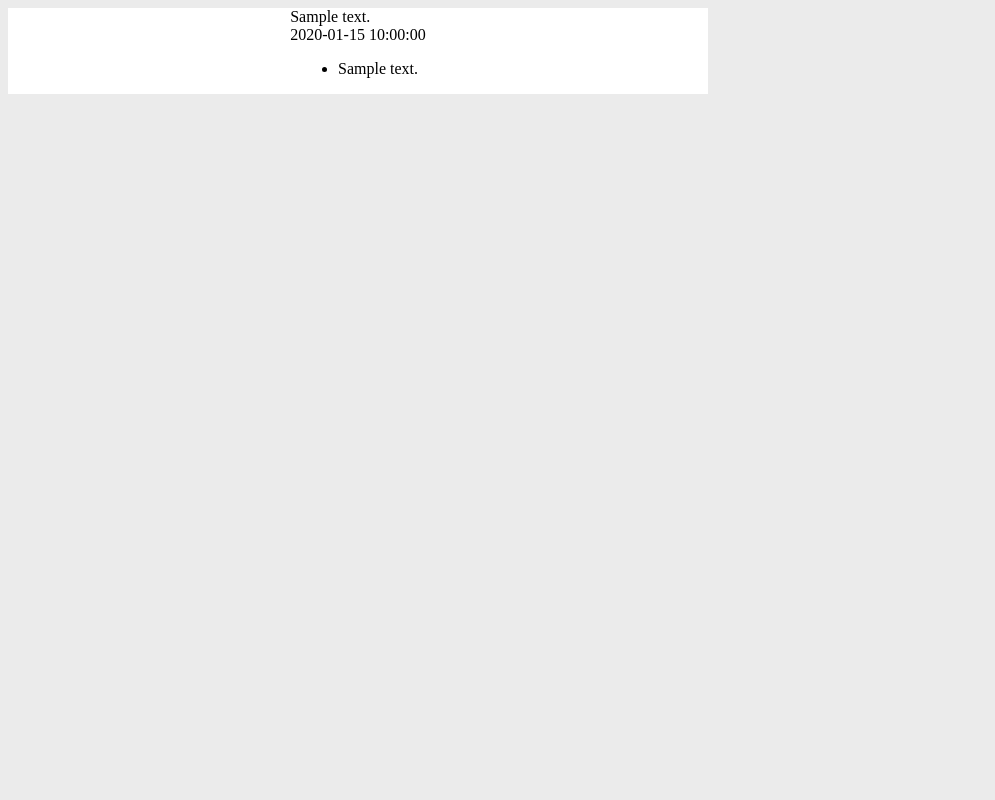
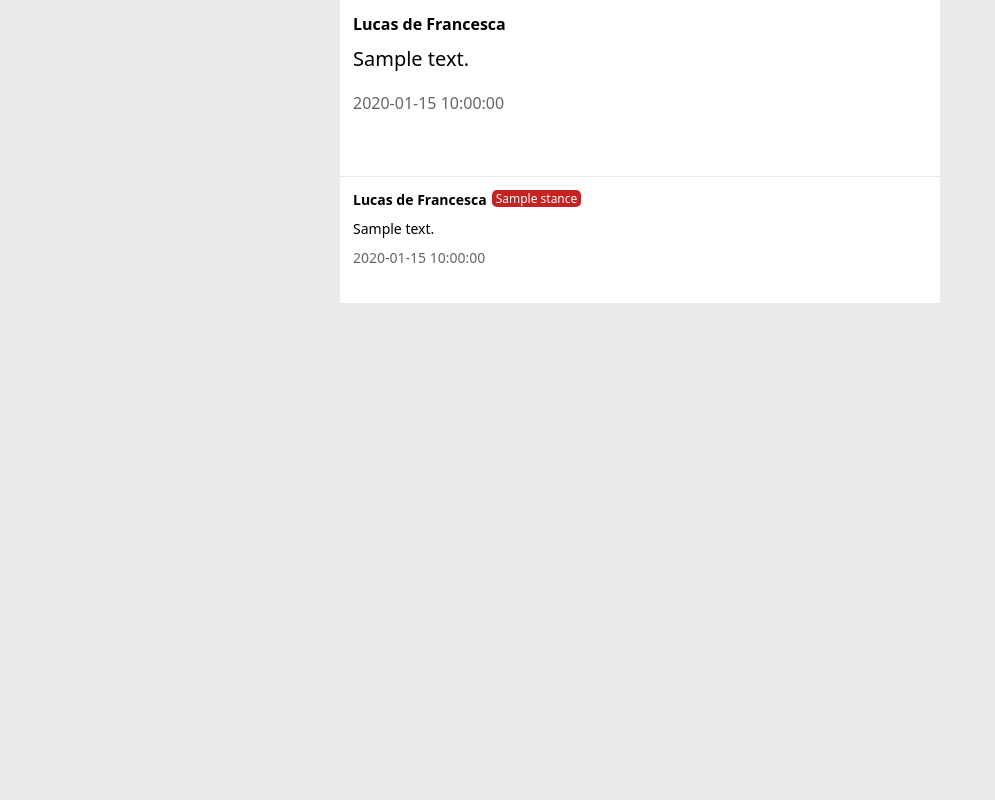
Before and after one commit to JiGGie145/controversial-tweets, a Flask app: template visualization/templates/visualization.html in a window 1280 px wide. Shown: the whole page, without its empty margins (0-995 px from the left). Run offline with Flask 2, Linux system fonts and the light colour scheme; the template is opened without the code that fills it: most values are stand-ins (such as "Sample title", 1, 10 or a date in 2020).

Commit message:
comenzando visualizacion con flask

```diff
--- a/visualization/app.py
+++ b/visualization/app.py
@@ -2,6 +2,7 @@ import os
 import pickle
 from flask import Flask
 from flask import render_template
+from tweet import PostNew, Reply
 
 app = Flask(__name__)
 
--- a/visualization/static/css/visualization.css
+++ b/visualization/static/css/visualization.css
@@ -1,7 +1,58 @@
+html, body {
+    height: 100%;
+    font-family: system-ui, -apple-system, BlinkMacSystemFont, "Segoe UI", Roboto, Ubuntu, "Helvetica Neue", sans-serif;
+}
+body {
+    margin: 0;
+}
+p {
+    margin: 0;
+}
 .container {
     display: flex;
     flex-direction: column;
     align-items: center;
-    width: 700px;
+    justify-content: center;
+}
+.content {
+    width: 600px;
+}
+.border {
+    border-style: solid;
+    border-width: 0 0 1 0;
+    border-color: #ebebeb;
+}
+.tweet {
+    display: flex;
+    flex-direction: column;
+    min-height: 150px;
     background: #fff;
+    padding: 13px;
 }
+.tweet-owner {
+    font-weight: bold;
+    padding: 0 5px 10px 0;
+}
+.tweet-title {
+    font-size: 20px;
+    padding-bottom: 10px;
+}
+.tweet-date {
+    color: #666;
+    padding-top: 10px;
+}
+.reply {
+    min-height: 100px;
+    font-size: 14px;
+}
+.reply-info {
+    display: flex;
+}
+.attack {
+    background: #c82121;
+    padding: 0 4px 0 4px;
+    border-radius: 5px;
+    color: #fff;
+    font-size: 12px;
+    border: 0;
+}
--- a/visualization/templates/visualization.html
+++ b/visualization/templates/visualization.html
@@ -5,26 +5,49 @@
     </head>
     <body style="background: #ebebeb">
         <div class="container">
-            <div class="post">
-                <div>
-                    <span>
+            <div class="content">
+                <div class="tweet border">
+                    <span class="tweet-owner">Lucas de Francesca</span>
+                    <span class="tweet-title">
                         {{ post.full_text }}
                     </span>
+                    <span class="tweet-date"> {{ post.created_at }}</span>
                 </div>
-                <div>
-                    <span>
-                        {{ post.created_at }}
-                    </span>
+                <div class="replies">
+                {% for reply in post.replies %}
+                    <div class="reply-content">
+                        <div class="tweet reply border">
+                            <div class="reply-info">
+                                <span class="tweet-owner">Lucas de Francesca</span>
+                                {% if reply.stance %}
+                                    <p><span class="attack"> {{ reply.stance }}</span></p>
+                                <!-- if not attack
+                                <p><span class="support">Support</span></p>
+                                -->
+                                {% endif %}
+                            </div>
+                            <span>{{ reply.full_text }}</span>
+                            <span class="tweet-date">{{ reply.created_at }}</span>
+                        </div>
+
+                        <!-- if sub reply
+                            for reply in sub_reply
+                            <div class="tweet reply border" style="padding-left: 50px">
+                                <div class="reply-info">
+                                    <span class="tweet-owner">Joaquin de Francesca</span>
+                                    if attack
+                                    <p><span class="attack">Attack</span></p>
+                                    else not attack
+                                    <p><span class="support">Support</span></p>
+
+                                </div>
+                                <span>Lorem ipsum dolor sit amet, consectetur adipiscing elit. Nullam a viverra metus, id pretium ligula. Cras porttitor molestie mattis. Fusce commodo vulputate lorem. Vivamus varius maximus velit, non vestibulum sapien tempor ut.</span>
+                                <span class="tweet-date">9:38 PM · Oct 28, 2019</span>
+                            </div>
+                        -->
+                    </div>
+                    {% endfor %}
                 </div>
-            </div>
-            <div class="replies">
-                <ul>
-                    {% for reply in post.replies %}
-                        <li>
-                            <a>{{ reply.texto }}</a>
-                        </li>
-                    {% endfor %}
-                </ul>
             </div>
         </div>
     </body>
```
Also changed, not shown: visualization/tweet.py (added, +71 -0 lines), 2 other files.
